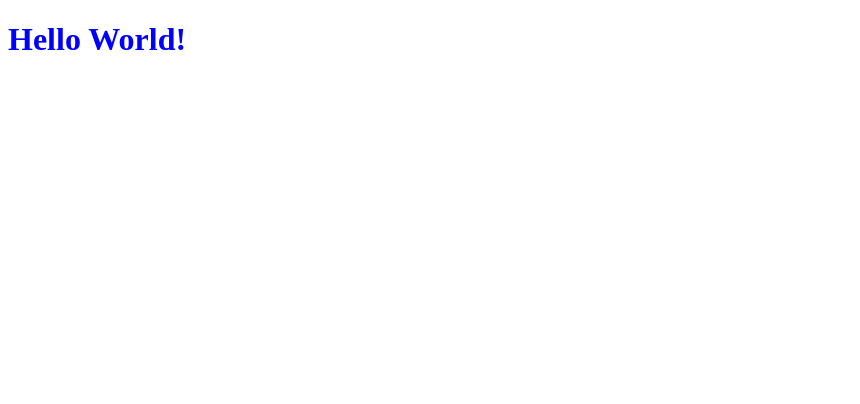
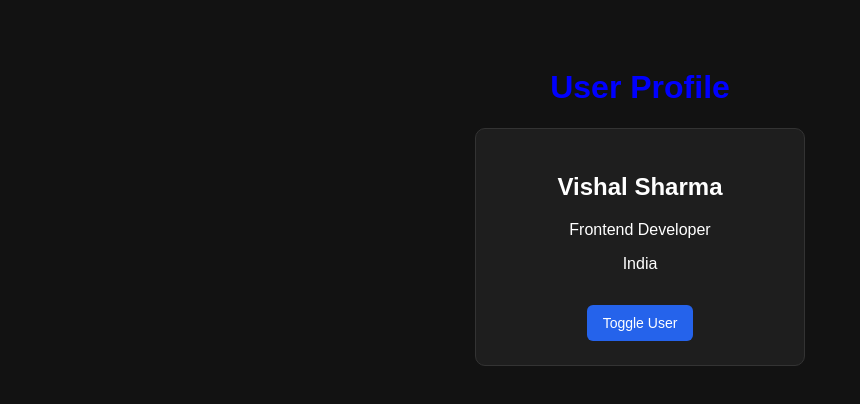
Before and after one commit to aditya2773beai25/BI-Development-Workshop, a plain HTML site: page index.html in a window 1280 px wide. Shown: the whole page, without its empty margins (0-860 px from the left). Drawn offline with Linux system fonts and the light colour scheme.

Commit message:
Add user card and toggle user feature

```diff
--- a/index.css
+++ b/index.css
@@ -1,3 +1,37 @@
+body {
+  font-family: Arial, sans-serif;
+  background-color: #121212;
+  color: #ffffff;
+  display: flex;
+  flex-direction: column;
+  align-items: center;
+  padding-top: 40px;
+}
+
 h1 {
   color: blue;
 }
+
+.card {
+  background-color: #1e1e1e;
+  border: 1px solid #333333;
+  border-radius: 10px;
+  padding: 24px;
+  width: 280px;
+  text-align: center;
+}
+
+button {
+  margin-top: 16px;
+  padding: 10px 16px;
+  border: none;
+  border-radius: 6px;
+  background-color: #2563eb;
+  color: #ffffff;
+  font-size: 14px;
+  cursor: pointer;
+}
+
+button:hover {
+  background-color: #1d4ed8;
+}
--- a/index.html
+++ b/index.html
@@ -1,13 +1,21 @@
 <!DOCTYPE html>
 <html lang="en">
 <head>
-    <meta charset="UTF-8">
-    <meta name="viewport" content="width=device-width, initial-scale=1.0">
-    <title>Document</title>
-    <link rel="stylesheet" href="index.css">
+  <meta charset="UTF-8" />
+  <meta name="viewport" content="width=device-width, initial-scale=1.0" />
+  <title>User Card</title>
+  <link rel="stylesheet" href="index.css" />
 </head>
 <body>
-    <h1>Hello World!</h1>
-    <script src="index.js"></script>
+  <h1>User Profile</h1>
+
+  <div class="card">
+    <h2 id="user-name">Vishal Sharma</h2>
+    <p id="user-role">Frontend Developer</p>
+    <p id="user-location">India</p>
+    <button id="toggle-btn" onclick="toggleUser()">Toggle User</button>
+  </div>
+
+  <script src="index.js"></script>
 </body>
 </html>
--- a/index.js
+++ b/index.js
@@ -1 +1,23 @@
-alert("This is an alert");
+const users = [
+  {
+    name: "Vishal Sharma",
+    role: "Frontend Developer",
+    location: "India"
+  },
+  {
+    name: "Ananya Verma",
+    role: "Full Stack Engineer",
+    location: "Bengaluru"
+  }
+];
+
+let currentIndex = 0;
+
+function toggleUser() {
+  currentIndex = (currentIndex + 1) % users.length;
+  const user = users[currentIndex];
+
+  document.getElementById("user-name").textContent = user.name;
+  document.getElementById("user-role").textContent = user.role;
+  document.getElementById("user-location").textContent = user.location;
+}
```
